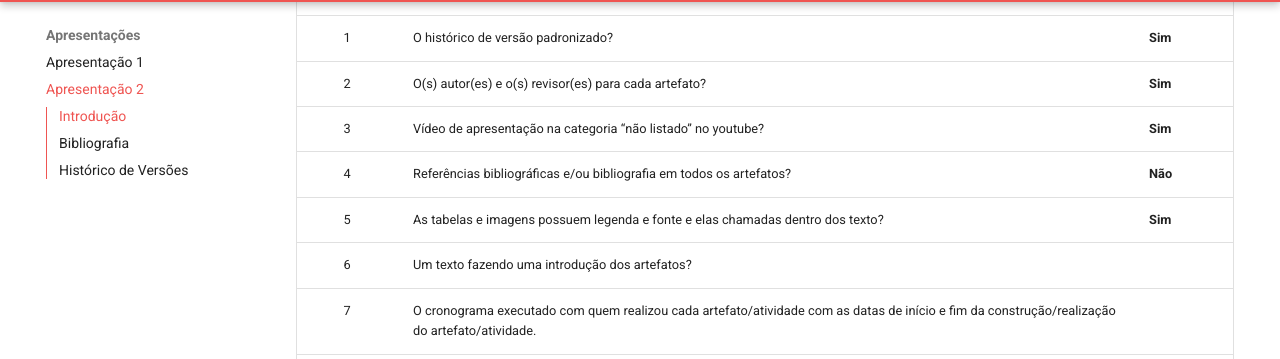
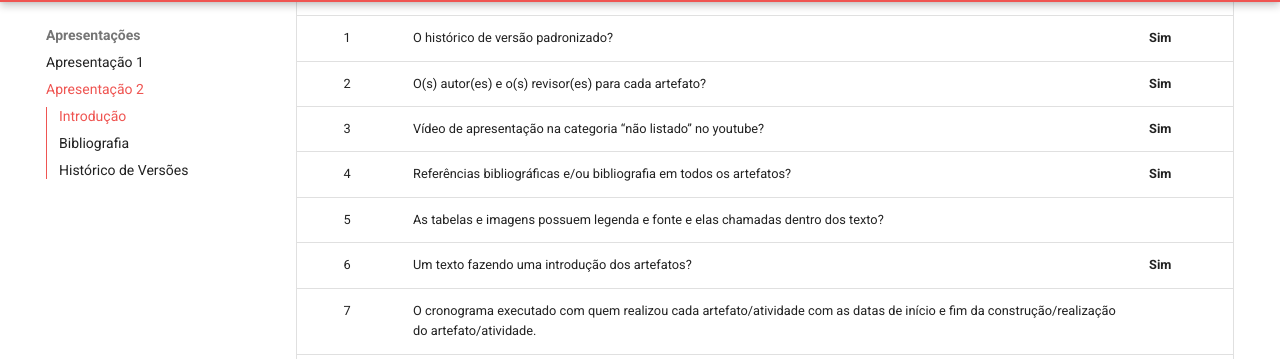
Before and after one commit to Interacao-Humano-Computador/2024.1-CBMERJ, an MkDocs documentation site: the page built from docs/apresentacoes/apresentacao_2.md, in a window 1280 px wide and 1400 px high, scrolled down 407 px. Shown: the part 94-453 px from the top of the window. Built offline with MkDocs 1.6.1 and Material for MkDocs 9.7.7, drawn with Linux system fonts in a browser that asks for light colours; comment, search, counter and statistics services are not loaded.

Commit message:
correções e adicionando info

```diff
--- a/docs/apresentacoes/apresentacao_2.md
+++ b/docs/apresentacoes/apresentacao_2.md
@@ -21,9 +21,9 @@ Fonte: autores.
 | 1 | O histórico de versão padronizado? | **Sim** |
 | 2 | O(s) autor(es) e o(s) revisor(es) para cada artefato? | **Sim** |
 | 3 | Vídeo de apresentação na categoria “não listado” no youtube? | **Sim** |
-| 4 | Referências bibliográficas e/ou bibliografia em todos os artefatos? | **Não** |
-| 5 | As tabelas e imagens possuem legenda e fonte e elas chamadas dentro dos texto? | **Sim** |
-| 6      | Um texto fazendo uma introdução dos artefatos?                                                                                 | |
+| 4 | Referências bibliográficas e/ou bibliografia em todos os artefatos? | **Sim** |
+| 5 | As tabelas e imagens possuem legenda e fonte e elas chamadas dentro dos texto? |  |
+| 6      | Um texto fazendo uma introdução dos artefatos?                                                                                 | **Sim** |
 | 7      | O cronograma executado com quem realizou cada artefato/atividade com as datas de início e fim da construção/realização do artefato/atividade. ||
 | 8      | A(s) ata(s) da(s) reuniões (com data, horário de início e do final, participantes, objetivo, atividades definidas etc).       ||
 | 9      | A gravação da reunião do grupo.                                                                                               ||
@@ -34,7 +34,7 @@ Fonte: autores.
 | 14     | Que solicitará a permissão para gravar a voz ou imagem de qualquer pessoa, antes de começar a gravação?                         ||
 | 15     | O termo de consentimento livre e esclarecido dos participantes?                                                               ||
 | 16     | Foram utilizadas no mínimo duas técnicas para coletar dados e levantar os requisitos dos usuários (quanto mais melhor)?         <br> • 1 entrevistas; <br> • 2 grupos de foco; <br> • 3 questionários; <br> • 4 brainstorming de necessidades e desejos dos usuários; <br> • 5 classificação de cartões (card sorting); <br> • 6 estudos de campo;  <br> • 7 investigação contextual. ||
-| 17     | Os Cenários?                                                                                                                   ||
+| 17     | Os Cenários?                                                                                                                   | **Sim** |
 | 18     | A Análise de tarefas?                                                                                                          ||
 | 19     | Uma atividade para cada integrante do grupos que deve estar modelizado em ao menos duas técnicas para especificar as tarefas? <br> • O HTA com diagrama, legenda e representação em tabela). <br> • GOMS (Goals, Operators, Methods, and Selection Rules) representado pelos modelos: KLM, CMNGOMS, CPM-GOMS, CTT ||
 | 20     | Utilizaram alguma técnica para especificar as tarefas?                                                                          ||
```
Also changed, not shown: docs/analise_requisitos/aspectos_eticos.md (+2 -0 lines), docs/analise_requisitos/cenarios.md (+3 -3 lines).
